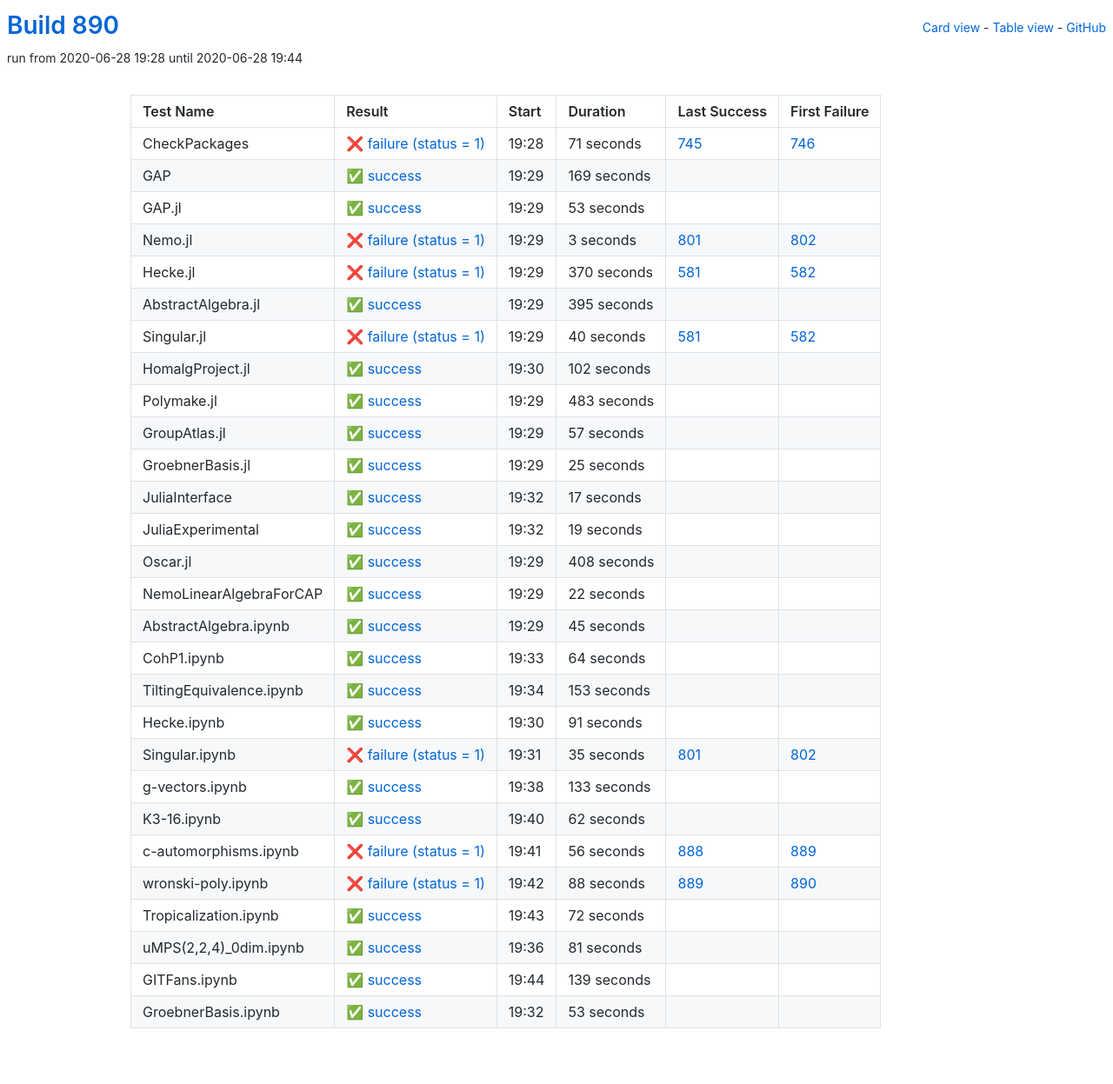
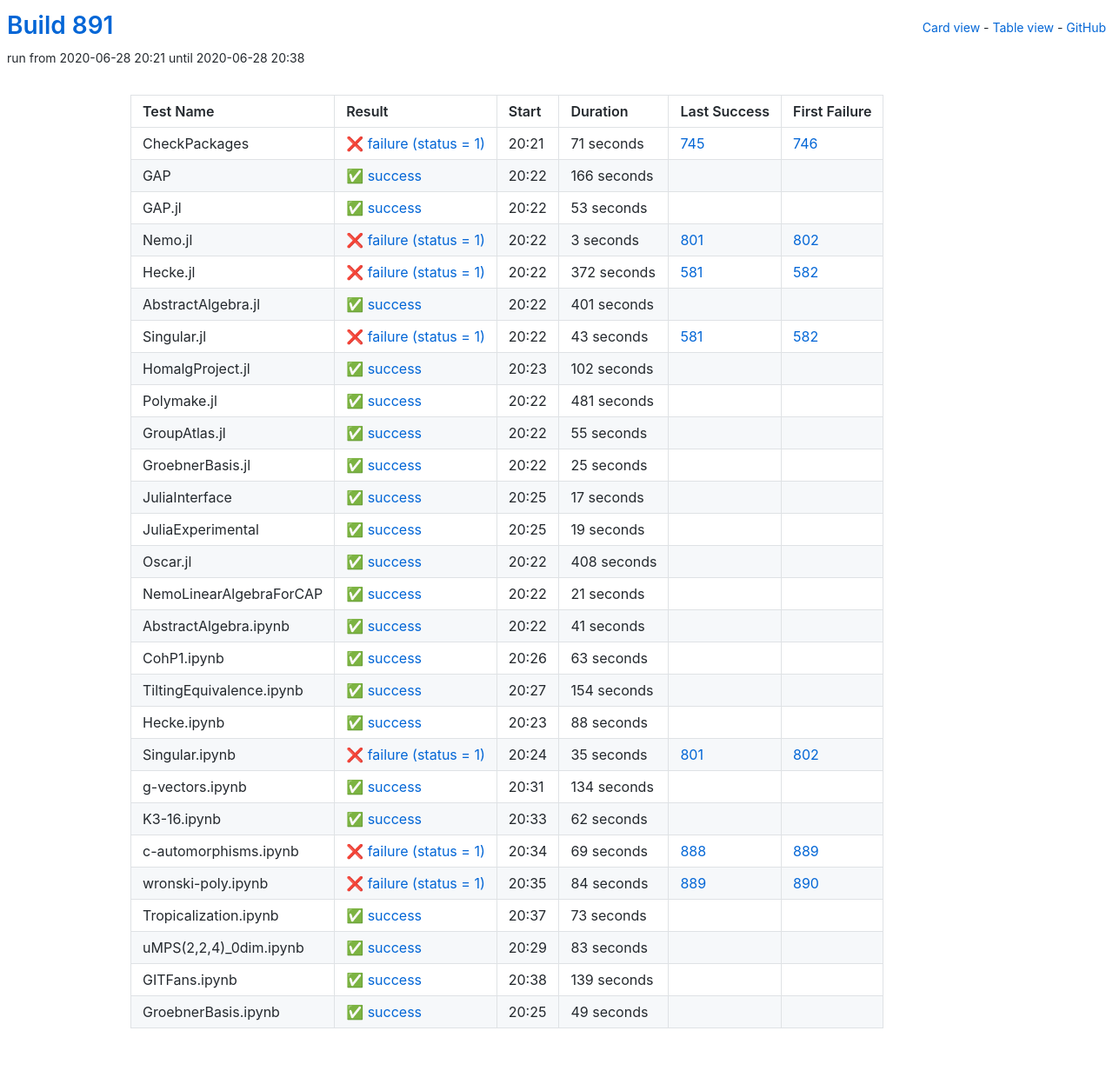
Before and after one commit to oscar-system/oscar-ci-status-1.4, a Jekyll site: the page built from table.html, in a window 1280 px wide. Shown: the whole page at 87% size. Built offline with Jekyll 4.4.1, drawn with Linux system fonts in a browser that asks for light colours.

Commit message:
Build #891

```diff
--- a/_data/ci.yml
+++ b/_data/ci.yml
@@ -1,6 +1,6 @@
 ---
-build: 890
-build_url: https://oscarci.mathematik.uni-kl.de/job/oscar-julia-1.4/890/
+build: 891
+build_url: https://oscarci.mathematik.uni-kl.de/job/oscar-julia-1.4/891/
 job: oscar-julia-1.4
 organization: oscar-system
 repo: oscar-ci-status-1.4
@@ -8,8 +8,8 @@ repourl: https://github.com/oscar-system/oscar-ci-status-1.4
 tests:
 - name: CheckPackages
   id: checkpackages
-  log: https://oscarci.mathematik.uni-kl.de/job/oscar-julia-1.4/890/artifact/logs/build-890/CheckPackages.log
-  start: 2020-06-28 19:28
+  log: https://oscarci.mathematik.uni-kl.de/job/oscar-julia-1.4/891/artifact/logs/build-891/CheckPackages.log
+  start: 2020-06-28 20:21
   success: false
   exitcode: 1
   status: failure
@@ -20,20 +20,20 @@ tests:
   first_failure_url: https://oscarci.mathematik.uni-kl.de/job/oscar-julia-1.4/746/
 - name: GAP
   id: gap
-  log: https://oscarci.mathematik.uni-kl.de/job/oscar-julia-1.4/890/artifact/logs/build-890/GAP.log
-  start: 2020-06-28 19:29
+  log: https://oscarci.mathematik.uni-kl.de/job/oscar-julia-1.4/891/artifact/logs/build-891/GAP.log
+  start: 2020-06-28 20:22
   success: true
   exitcode: 0
   status: success
-  duration: 169
+  duration: 166
   last_success: false
   last_success_url:
   first_failure: false
   first_failure_url:
 - name: GAP.jl
   id: gap-jl
-  log: https://oscarci.mathematik.uni-kl.de/job/oscar-julia-1.4/890/artifact/logs/build-890/GAP.jl.log
-  start: 2020-06-28 19:29
+  log: https://oscarci.mathematik.uni-kl.de/job/oscar-julia-1.4/891/artifact/logs/build-891/GAP.jl.log
+  start: 2020-06-28 20:22
   success: true
   exitcode: 0
   status: success
@@ -44,8 +44,8 @@ tests:
   first_failure_url:
 - name: Nemo.jl
   id: nemo-jl
-  log: https://oscarci.mathematik.uni-kl.de/job/oscar-julia-1.4/890/artifact/logs/build-890/Nemo.jl.log
-  start: 2020-06-28 19:29
+  log: https://oscarci.mathematik.uni-kl.de/job/oscar-julia-1.4/891/artifact/logs/build-891/Nemo.jl.log
+  start: 2020-06-28 20:22
   success: false
   exitcode: 1
   status: failure
@@ -56,44 +56,44 @@ tests:
   first_failure_url: https://oscarci.mathematik.uni-kl.de/job/oscar-julia-1.4/802/
 - name: Hecke.jl
   id: hecke-jl
-  log: https://oscarci.mathematik.uni-kl.de/job/oscar-julia-1.4/890/artifact/logs/build-890/Hecke.jl.log
-  start: 2020-06-28 19:29
+  log: https://oscarci.mathematik.uni-kl.de/job/oscar-julia-1.4/891/artifact/logs/build-891/Hecke.jl.log
+  start: 2020-06-28 20:22
   success: false
   exitcode: 1
   status: failure
-  duration: 370
+  duration: 372
   last_success: 581
   last_success_url: https://oscarci.mathematik.uni-kl.de/job/oscar-julia-1.4/581/
   first_failure: 582
   first_failure_url: https://oscarci.mathematik.uni-kl.de/job/oscar-julia-1.4/582/
 - name: AbstractAlgebra.jl
   id: abstractalgebra-jl
-  log: https://oscarci.mathematik.uni-kl.de/job/oscar-julia-1.4/890/artifact/logs/build-890/AbstractAlgebra.jl.log
-  start: 2020-06-28 19:29
+  log: https://oscarci.mathematik.uni-kl.de/job/oscar-julia-1.4/891/artifact/logs/build-891/AbstractAlgebra.jl.log
+  start: 2020-06-28 20:22
   success: true
   exitcode: 0
   status: success
-  duration: 395
+  duration: 401
   last_success: false
   last_success_url:
   first_failure: false
   first_failure_url:
 - name: Singular.jl
   id: singular-jl
-  log: https://oscarci.mathematik.uni-kl.de/job/oscar-julia-1.4/890/artifact/logs/build-890/Singular.jl.log
-  start: 2020-06-28 19:29
+  log: https://oscarci.mathematik.uni-kl.de/job/oscar-julia-1.4/891/artifact/logs/build-891/Singular.jl.log
+  start: 2020-06-28 20:22
   success: false
   exitcode: 1
   status: failure
-  duration: 40
+  duration: 43
   last_success: 581
   last_success_url: https://oscarci.mathematik.uni-kl.de/job/oscar-julia-1.4/581/
   first_failure: 582
   first_failure_url: https://oscarci.mathematik.uni-kl.de/job/oscar-julia-1.4/582/
 - name: HomalgProject.jl
   id: homalgproject-jl
-  log: https://oscarci.mathematik.uni-kl.de/job/oscar-julia-1.4/890/artifact/logs/build-890/HomalgProject.jl.log
-  start: 2020-06-28 19:30
+  log: https://oscarci.mathematik.uni-kl.de/job/oscar-julia-1.4/891/artifact/logs/build-891/HomalgProject.jl.log
+  start: 2020-06-28 20:23
   success: true
   exitcode: 0
   status: success
@@ -104,32 +104,32 @@ tests:
   first_failure_url:
 - name: Polymake.jl
   id: polymake-jl
-  log: https://oscarci.mathematik.uni-kl.de/job/oscar-julia-1.4/890/artifact/logs/build-890/Polymake.jl.log
-  start: 2020-06-28 19:29
+  log: https://oscarci.mathematik.uni-kl.de/job/oscar-julia-1.4/891/artifact/logs/build-891/Polymake.jl.log
+  start: 2020-06-28 20:22
   success: true
   exitcode: 0
   status: success
-  duration: 483
+  duration: 481
   last_success: false
   last_success_url:
   first_failure: false
   first_failure_url:
 - name: GroupAtlas.jl
   id: groupatlas-jl
-  log: https://oscarci.mathematik.uni-kl.de/job/oscar-julia-1.4/890/artifact/logs/build-890/GroupAtlas.jl.log
-  start: 2020-06-28 19:29
+  log: https://oscarci.mathematik.uni-kl.de/job/oscar-julia-1.4/891/artifact/logs/build-891/GroupAtlas.jl.log
+  start: 2020-06-28 20:22
   success: true
   exitcode: 0
   status: success
-  duration: 57
+  duration: 55
   last_success: false
   last_success_url:
   first_failure: false
   first_failure_url:
 - name: GroebnerBasis.jl
   id: groebnerbasis-jl
-  log: https://oscarci.mathematik.uni-kl.de/job/oscar-julia-1.4/890/artifact/logs/build-890/GroebnerBasis.jl.log
-  start: 2020-06-28 19:29
+  log: https://oscarci.mathematik.uni-kl.de/job/oscar-julia-1.4/891/artifact/logs/build-891/GroebnerBasis.jl.log
+  start: 2020-06-28 20:22
   success: true
   exitcode: 0
   status: success
@@ -140,8 +140,8 @@ tests:
   first_failure_url:
 - name: JuliaInterface
   id: juliainterface
-  log: https://oscarci.mathematik.uni-kl.de/job/oscar-julia-1.4/890/artifact/logs/build-890/JuliaInterface.log
-  start: 2020-06-28 19:32
+  log: https://oscarci.mathematik.uni-kl.de/job/oscar-julia-1.4/891/artifact/logs/build-891/JuliaInterface.log
+  start: 2020-06-28 20:25
   success: true
   exitcode: 0
   status: success
@@ -152,8 +152,8 @@ tests:
   first_failure_url:
 - name: JuliaExperimental
   id: juliaexperimental
-  log: https://oscarci.mathematik.uni-kl.de/job/oscar-julia-1.4/890/artifact/logs/build-890/JuliaExperimental.log
-  start: 2020-06-28 19:32
+  log: https://oscarci.mathematik.uni-kl.de/job/oscar-julia-1.4/891/artifact/logs/build-891/JuliaExperimental.log
+  start: 2020-06-28 20:25
   success: true
   exitcode: 0
   status: success
@@ -164,8 +164,8 @@ tests:
   first_failure_url:
 - name: Oscar.jl
   id: oscar-jl
-  log: https://oscarci.mathematik.uni-kl.de/job/oscar-julia-1.4/890/artifact/logs/build-890/Oscar.jl.log
-  start: 2020-06-28 19:29
+  log: https://oscarci.mathematik.uni-kl.de/job/oscar-julia-1.4/891/artifact/logs/build-891/Oscar.jl.log
+  start: 2020-06-28 20:22
   success: true
   exitcode: 0
   status: success
@@ -176,68 +176,68 @@ tests:
   first_failure_url:
 - name: NemoLinearAlgebraForCAP
   id: nemolinearalgebraforcap
-  log: https://oscarci.mathematik.uni-kl.de/job/oscar-julia-1.4/890/artifact/logs/build-890/NemoLinearAlgebraForCAP.log
-  start: 2020-06-28 19:29
+  log: https://oscarci.mathematik.uni-kl.de/job/oscar-julia-1.4/891/artifact/logs/build-891/NemoLinearAlgebraForCAP.log
+  start: 2020-06-28 20:22
   success: true
   exitcode: 0
   status: success
-  duration: 22
+  duration: 21
   last_success: false
   last_success_url:
   first_failure: false
   first_failure_url:
 - name: AbstractAlgebra.ipynb
   id: abstractalgebra-ipynb
-  log: https://oscarci.mathematik.uni-kl.de/job/oscar-julia-1.4/890/artifact/logs/build-890/AbstractAlgebra.ipynb.log
-  start: 2020-06-28 19:29
+  log: https://oscarci.mathematik.uni-kl.de/job/oscar-julia-1.4/891/artifact/logs/build-891/AbstractAlgebra.ipynb.log
+  start: 2020-06-28 20:22
   success: true
   exitcode: 0
   status: success
-  duration: 45
+  duration: 41
   last_success: false
   last_success_url:
   first_failure: false
   first_failure_url:
 - name: CohP1.ipynb
   id: cohp1-ipynb
-  log: https://oscarci.mathematik.uni-kl.de/job/oscar-julia-1.4/890/artifact/logs/build-890/CohP1.ipynb.log
-  start: 2020-06-28 19:33
+  log: https://oscarci.mathematik.uni-kl.de/job/oscar-julia-1.4/891/artifact/logs/build-891/CohP1.ipynb.log
+  start: 2020-06-28 20:26
   success: true
   exitcode: 0
   status: success
-  duration: 64
+  duration: 63
   last_success: false
   last_success_url:
   first_failure: false
   first_failure_url:
 - name: TiltingEquivalence.ipynb
   id: tiltingequivalence-ipynb
-  log: https://oscarci.mathematik.uni-kl.de/job/oscar-julia-1.4/890/artifact/logs/build-890/TiltingEquivalence.ipynb.log
-  start: 2020-06-28 19:34
+  log: https://oscarci.mathematik.uni-kl.de/job/oscar-julia-1.4/891/artifact/logs/build-891/TiltingEquivalence.ipynb.log
+  start: 2020-06-28 20:27
   success: true
   exitcode: 0
   status: success
-  duration: 153
+  duration: 154
   last_success: false
   last_success_url:
   first_failure: false
   first_failure_url:
 - name: Hecke.ipynb
   id: hecke-ipynb
-  log: https://oscarci.mathematik.uni-kl.de/job/oscar-julia-1.4/890/artifact/logs/build-890/Hecke.ipynb.log
-  start: 2020-06-28 19:30
+  log: https://oscarci.mathematik.uni-kl.de/job/oscar-julia-1.4/891/artifact/logs/build-891/Hecke.ipynb.log
+  start: 2020-06-28 20:23
   success: true
   exitcode: 0
   status: success
-  duration: 91
+  duration: 88
   last_success: false
   last_success_url:
   first_failure: false
   first_failure_url:
 - name: Singular.ipynb
   id: singular-ipynb
-  log: https://oscarci.mathematik.uni-kl.de/job/oscar-julia-1.4/890/artifact/logs/build-890/Singular.ipynb.log
-  start: 2020-06-28 19:31
+  log: https://oscarci.mathematik.uni-kl.de/job/oscar-julia-1.4/891/artifact/logs/build-891/Singular.ipynb.log
+  start: 2020-06-28 20:24
   success: false
   exitcode: 1
   status: failure
@@ -248,20 +248,20 @@ tests:
   first_failure_url: https://oscarci.mathematik.uni-kl.de/job/oscar-julia-1.4/802/
 - name: g-vectors.ipynb
   id: g-vectors-ipynb
-  log: https://oscarci.mathematik.uni-kl.de/job/oscar-julia-1.4/890/artifact/logs/build-890/g-vectors.ipynb.log
-  start: 2020-06-28 19:38
+  log: https://oscarci.mathematik.uni-kl.de/job/oscar-julia-1.4/891/artifact/logs/build-891/g-vectors.ipynb.log
+  start: 2020-06-28 20:31
   success: true
   exitcode: 0
   status: success
-  duration: 133
+  duration: 134
   last_success: false
   last_success_url:
   first_failure: false
   first_failure_url:
 - name: K3-16.ipynb
   id: k3-16-ipynb
-  log: https://oscarci.mathematik.uni-kl.de/job/oscar-julia-1.4/890/artifact/logs/build-890/K3-16.ipynb.log
-  start: 2020-06-28 19:40
+  log: https://oscarci.mathematik.uni-kl.de/job/oscar-julia-1.4/891/artifact/logs/build-891/K3-16.ipynb.log
+  start: 2020-06-28 20:33
   success: true
   exitcode: 0
   status: success
@@ -272,56 +272,56 @@ tests:
   first_failure_url:
 - name: c-automorphisms.ipynb
   id: c-automorphisms-ipynb
-  log: https://oscarci.mathematik.uni-kl.de/job/oscar-julia-1.4/890/artifact/logs/build-890/c-automorphisms.ipynb.log
-  start: 2020-06-28 19:41
+  log: https://oscarci.mathematik.uni-kl.de/job/oscar-julia-1.4/891/artifact/logs/build-891/c-automorphisms.ipynb.log
+  start: 2020-06-28 20:34
   success: false
   exitcode: 1
   status: failure
-  duration: 56
+  duration: 69
   last_success: 888
   last_success_url: https://oscarci.mathematik.uni-kl.de/job/oscar-julia-1.4/888/
   first_failure: 889
   first_failure_url: https://oscarci.mathematik.uni-kl.de/job/oscar-julia-1.4/889/
 - name: wronski-poly.ipynb
   id: wronski-poly-ipynb
-  log: https://oscarci.mathematik.uni-kl.de/job/oscar-julia-1.4/890/artifact/logs/build-890/wronski-poly.ipynb.log
-  start: 2020-06-28 19:42
+  log: https://oscarci.mathematik.uni-kl.de/job/oscar-julia-1.4/891/artifact/logs/build-891/wronski-poly.ipynb.log
+  start: 2020-06-28 20:35
   success: false
   exitcode: 1
   status: failure
-  duration: 88
+  duration: 84
   last_success: 889
   last_success_url: https://oscarci.mathematik.uni-kl.de/job/oscar-julia-1.4/889/
   first_failure: 890
   first_failure_url: https://oscarci.mathematik.uni-kl.de/job/oscar-julia-1.4/890/
 - name: Tropicalization.ipynb
   id: tropicalization-ipynb
-  log: https://oscarci.mathematik.uni-kl.de/job/oscar-julia-1.4/890/artifact/logs/build-890/Tropicalization.ipynb.log
-  start: 2020-06-28 19:43
+  log: https://oscarci.mathematik.uni-kl.de/job/oscar-julia-1.4/891/artifact/logs/build-891/Tropicalization.ipynb.log
+  start: 2020-06-28 20:37
   success: true
   exitcode: 0
   status: success
-  duration: 72
+  duration: 73
   last_success: false
   last_success_url:
   first_failure: false
   first_failure_url:
 - name: uMPS(2,2,4)_0dim.ipynb
   id: umps-2-2-4-0dim-ipynb
-  log: https://oscarci.mathematik.uni-kl.de/job/oscar-julia-1.4/890/artifact/logs/build-890/uMPS-2-2-4-_0dim.ipynb.log
-  start: 2020-06-28 19:36
+  log: https://oscarci.mathematik.uni-kl.de/job/oscar-julia-1.4/891/artifact/logs/build-891/uMPS-2-2-4-_0dim.ipynb.log
+  start: 2020-06-28 20:29
   success: true
   exitcode: 0
   status: success
-  duration: 81
+  duration: 83
   last_success: false
   last_success_url:
   first_failure: false
   first_failure_url:
 - name: GITFans.ipynb
   id: gitfans-ipynb
-  log: https://oscarci.mathematik.uni-kl.de/job/oscar-julia-1.4/890/artifact/logs/build-890/GITFans.ipynb.log
-  start: 2020-06-28 19:44
+  log: https://oscarci.mathematik.uni-kl.de/job/oscar-julia-1.4/891/artifact/logs/build-891/GITFans.ipynb.log
+  start: 2020-06-28 20:38
   success: true
   exitcode: 0
   status: success
@@ -332,12 +332,12 @@ tests:
   first_failure_url:
 - name: GroebnerBasis.ipynb
   id: groebnerbasis-ipynb
-  log: https://oscarci.mathematik.uni-kl.de/job/oscar-julia-1.4/890/artifact/logs/build-890/GroebnerBasis.ipynb.log
-  start: 2020-06-28 19:32
+  log: https://oscarci.mathematik.uni-kl.de/job/oscar-julia-1.4/891/artifact/logs/build-891/GroebnerBasis.ipynb.log
+  start: 2020-06-28 20:25
   success: true
   exitcode: 0
   status: success
-  duration: 53
+  duration: 49
   last_success: false
   last_success_url:
   first_failure: false
```
Also changed, not shown: README.md.
